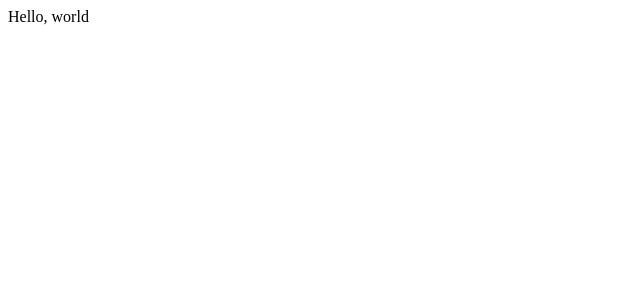
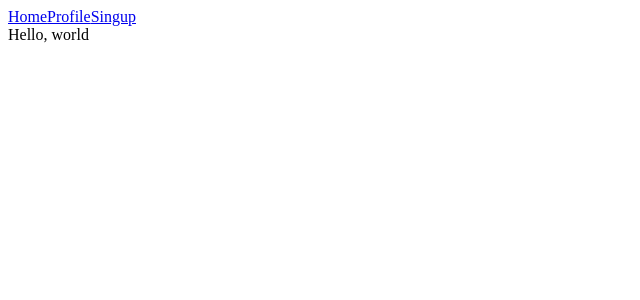
Before and after one commit to hyoilll/nodeBird, a Next.js app in the folder front/: page / in a window 1280 px wide. Shown: the top 300 px of the page, without its empty margins (0-640 px from the left). Built offline with nearby package versions, Linux system fonts and the light colour scheme.

Commit message:
create menu layout

```diff
--- /dev/null
+++ b/front/components/AppLayout.js
@@ -0,0 +1,27 @@
+import PropTypes from "prop-types";
+import Link from "next/link";
+
+const AppLayout = ({ children }) => {
+  return (
+    <div>
+      <div>
+        <Link href="/">
+          <a>Home</a>
+        </Link>
+        <Link href="/profile">
+          <a>Profile</a>
+        </Link>
+        <Link href="/signup">
+          <a>Singup</a>
+        </Link>
+      </div>
+      {children}
+    </div>
+  );
+};
+
+AppLayout.propTypes = {
+  children: PropTypes.node.isRequired,
+};
+
+export default AppLayout;
--- a/front/pages/index.js
+++ b/front/pages/index.js
@@ -1,5 +1,11 @@
+import AppLayout from "../components/AppLayout";
+
 const Home = () => {
-  return <div>Hello, world</div>;
+  return (
+    <AppLayout>
+      <div>Hello, world</div>
+    </AppLayout>
+  );
 };
 
 export default Home;
```
Also changed, not shown: front/package.json (+7 -0 lines), front/pages/profile.js (added, +11 -0 lines), front/pages/signup.js (added, +11 -0 lines), 2 other files (tests, documents, lock files or other folders).
